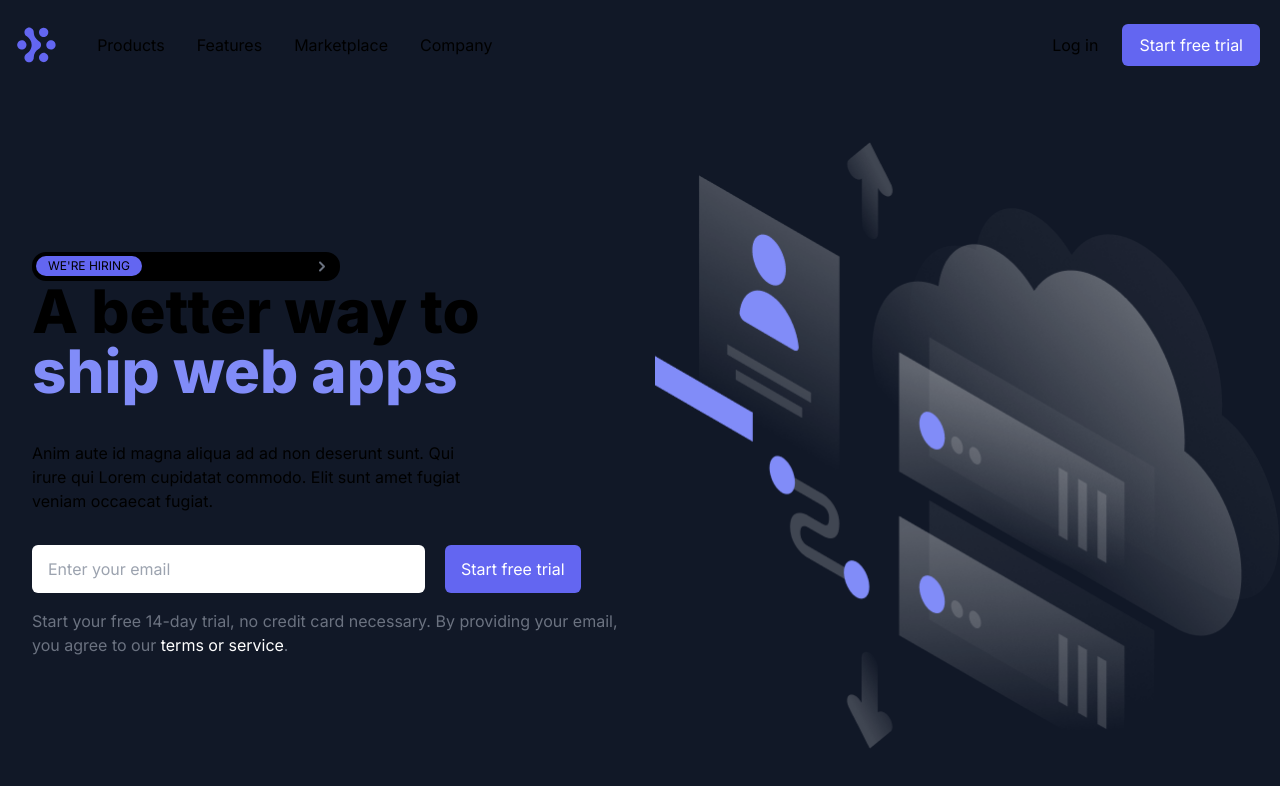
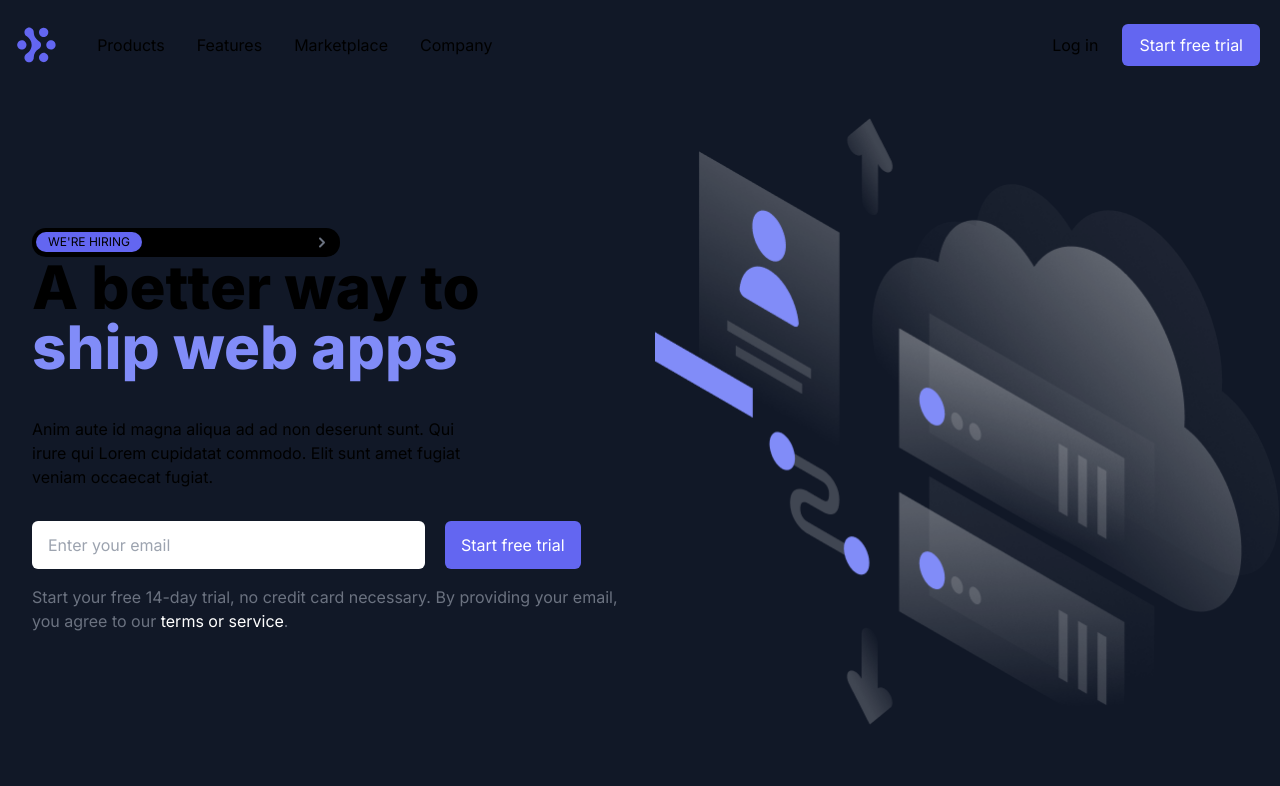
Before and after one commit to rongyang610/lennar-post, a Next.js app: page / in a window 1280 px wide. Shown: the top 786 px of the page. Built offline with nearby package versions, Linux system fonts and the light colour scheme.

Commit message:
style(content): make sure no extra white space at bottom of page

```diff
--- a/app/layout.tsx
+++ b/app/layout.tsx
@@ -25,7 +25,9 @@ export default function RootLayout({
         <header className="pr-4">
           <Navigation />
         </header>
-        <main className="h-full pl-4 items-center">{children}</main>
+        <main className="max-h-screen h-[calc(100vh_-_14rem)] md:h-[calc(100vh_-_4.5rem)] pl-4 items-center overflow-visible md:overflow-auto">
+          {children}
+        </main>
       </body>
     </html>
   )
```
